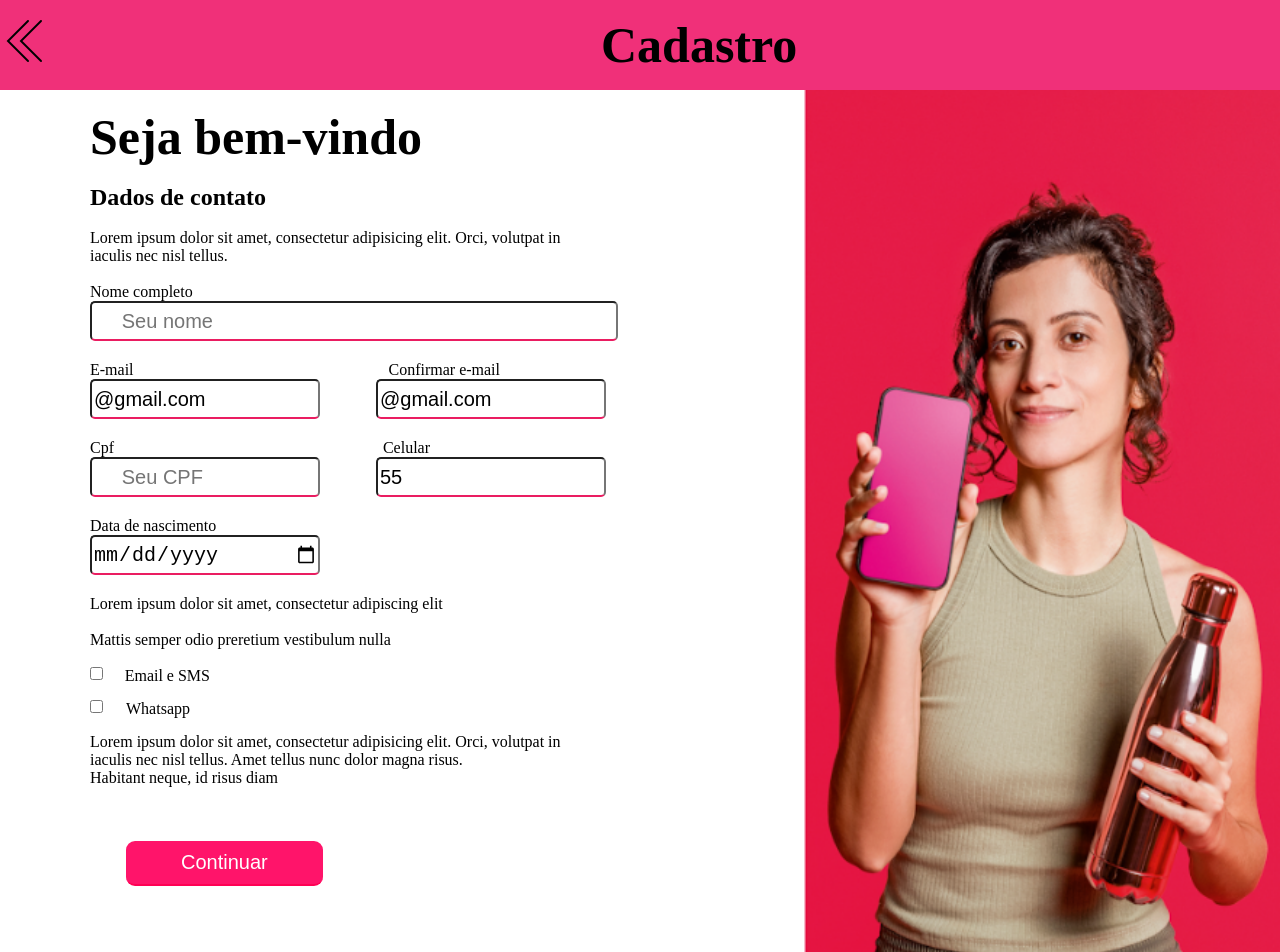
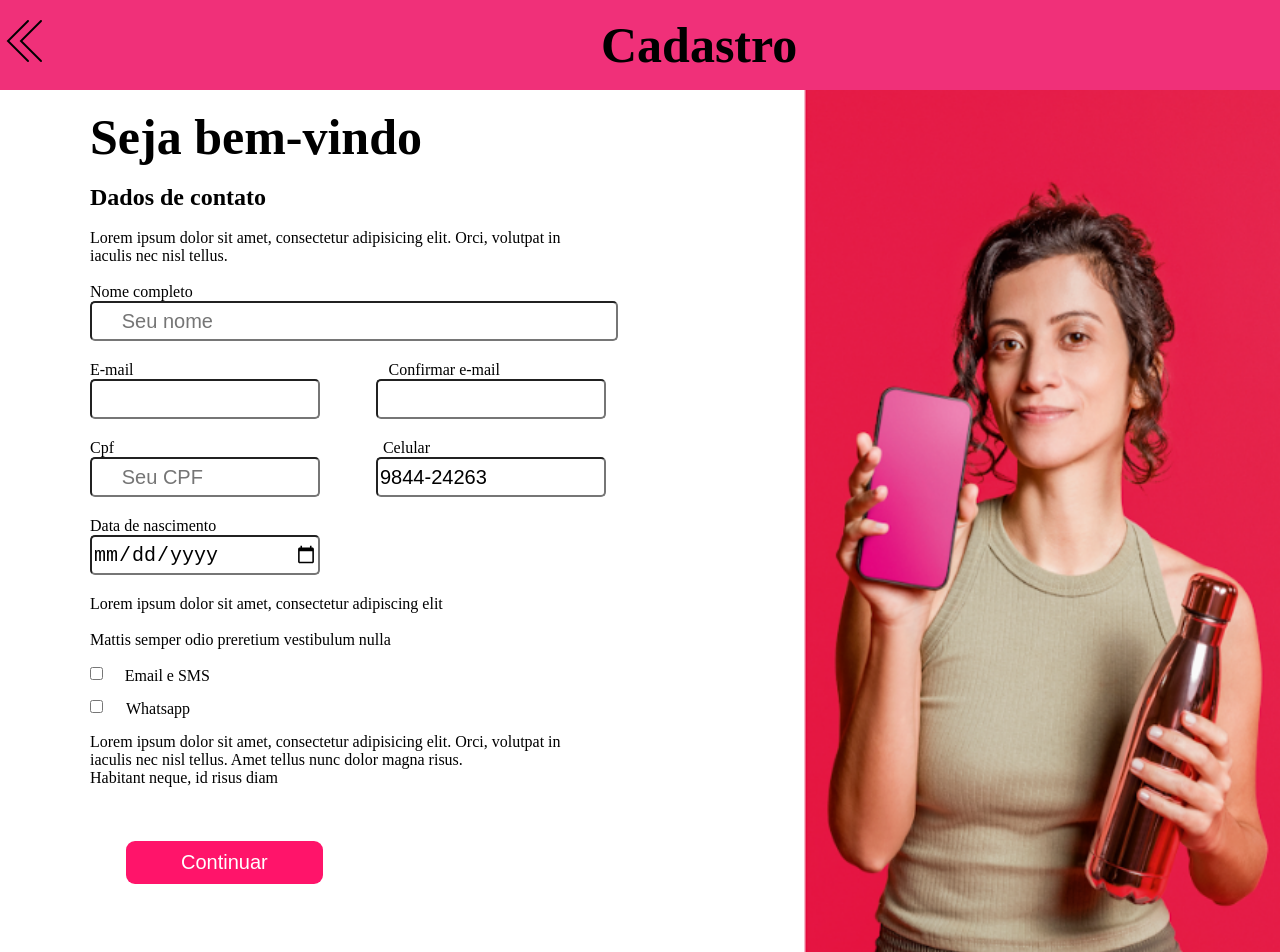
Before and after one commit to bruno-brandl/desafio-warren2, a Vue app in the folder site/: page /#/CadastroLogin in a window 1280 px wide. Shown: the top 952 px of the page. Built offline with nearby package versions, Linux system fonts and the light colour scheme.

Commit message:
Update AboutView.vue

```diff
--- a/site/src/views/AboutView.vue
+++ b/site/src/views/AboutView.vue
@@ -38,7 +38,7 @@
         </div>
         <div id="numbers">
           <input v-model="cpf" autocomplete="off" maxlength="14"  placeholder='     Seu CPF'  type="text" class="mediumInput" />
-          <input type="text" v-model="telefone" autocomplete="off" maxlength="14"  placeholder='(47)000000000'  class="mediumInput paddingInput" />
+          <input type="text" v-model="telefone" autocomplete="off" maxlength="14"   placeholder='(47)000000000'  class="mediumInput paddingInput" />
         </div>
         <label>Data de nascimento</label>
         <br />
@@ -87,17 +87,17 @@ export default({
   },
   data() {
     return {
-          ema:'' + '@gmail.com',
-          ema2: '' + '@gmail.com',
+          ema:'' ,
+          ema2: '' ,
           cpf: '',
           nome: '',
-          telefone:"55 " + '',
+          telefone:'9844-24263',
           date: ""
     }
   },
      methods: {
        oi:function(){
-        if(this.ema == this.ema2 && this.ema != (''+ "@gmail.com") && this.ema2 != ('' + "@gmail.com") && this.cpf != "" && this.cpf >= 100 && this.nome != ""  && this.telefone != ""  &&  this.date != ""){
+        if(this.ema == this.ema2 && this.ema == (''+ "@gmail.com") || this.ema == (''+ "@yahoo.com") || this.ema == (''+ "@hotmail.com") && this.ema2 == ('' + "@ .com") && this.cpf != "" && this.cpf >= 100 && this.nome != ""  && this.telefone != ""  &&  this.date != ""){
                   this.$router.push('/endereco');
         } else {
           alert("Preencha os Campos Corretamente 😄 😁 ")
@@ -178,7 +178,7 @@ top: 90px;
 input {
   margin-bottom: 20px;
   margin-top: 0px;
-border-bottom: solid 2px #ea1d61;
+
 }
 .bigInput {
   height: 40px;
@@ -255,7 +255,6 @@ border-radius: 9px;
 color: white;
 background-color: rgb(255, 20, 106);
 cursor: pointer;
-border-bottom: solid 2px #ff0054;
 margin-top: 36px;
 margin-left: 36px;
 }
```
